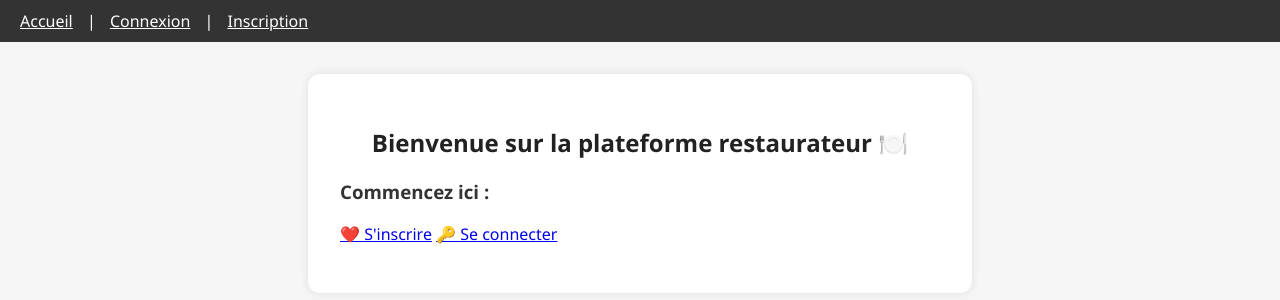
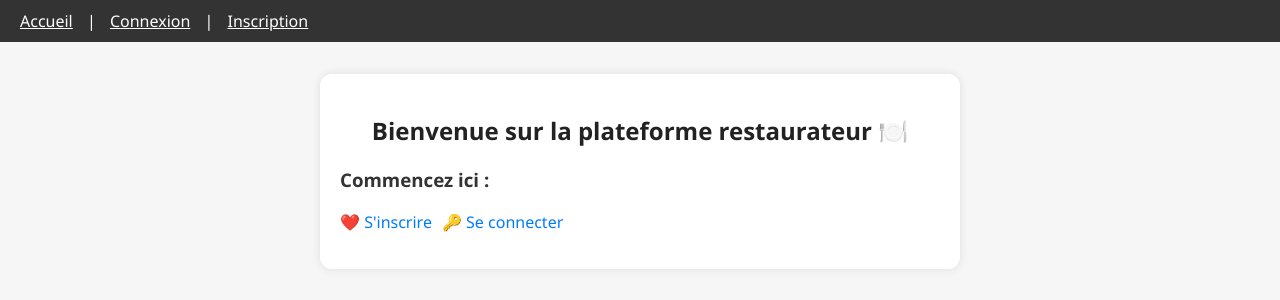
Before and after one commit to lmasumbuku/frontend, a React (Create React App) app: page / in a window 1280 px wide. Shown: the top 300 px of the page. Built offline with nearby package versions, Linux system fonts and the light colour scheme.

Commit message:
Update HomePage.js

```diff
--- a/src/components/HomePage.js
+++ b/src/components/HomePage.js
@@ -5,19 +5,33 @@ const HomePage = () => {
   const token = localStorage.getItem("token");
 
   return (
-    <div className="container">
+    <div className="container" style={{ padding: "20px" }}>
       <h2>Bienvenue sur la plateforme restaurateur 🍽️</h2>
 
       {!token ? (
         <>
           <h3>Commencez ici :</h3>
           <p>
-            <Link to="/register">❤️ S'inscrire</Link>{" "}
-            <Link to="/login">🔑 Se connecter</Link>
+            <Link
+              to="/register"
+              style={{ color: "#007bff", textDecoration: "none", marginRight: "10px" }}
+              aria-label="S'inscrire"
+            >
+              ❤️ S'inscrire
+            </Link>
+            <Link
+              to="/login"
+              style={{ color: "#007bff", textDecoration: "none" }}
+              aria-label="Se connecter"
+            >
+              🔑 Se connecter
+            </Link>
           </p>
         </>
       ) : (
-        <p>Vous êtes connecté. Utilisez le menu ci-dessus pour naviguer.</p>
+        <p>
+          Vous êtes connecté. Utilisez le menu ci-dessus pour naviguer.
+        </p>
       )}
     </div>
   );
```
